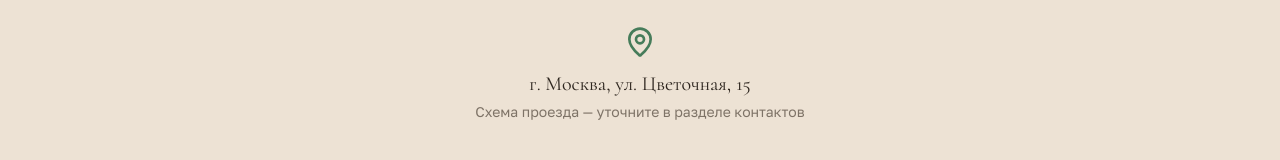
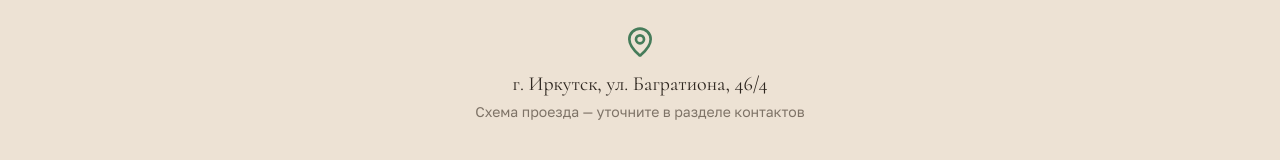
Before and after one commit to pr-poehali-dev/body-slim-lpg-website, a React (Vite) app: page / in a window 1280 px wide. Shown: the part 7869-8029 px from the top of the page. Built offline with nearby package versions, Linux system fonts and the light colour scheme.

Commit message:
Update contact address to Irkutsk

```diff
--- a/src/pages/Index.tsx
+++ b/src/pages/Index.tsx
@@ -675,7 +675,7 @@ export default function Index() {
                 <h3 className="font-display text-2xl text-foreground mb-6">Как нас найти</h3>
                 <div className="space-y-5">
                   {[
-                    { icon: "MapPin", label: "Адрес", value: "г. Москва, ул. Цветочная, 15, офис 204" },
+                    { icon: "MapPin", label: "Адрес", value: "г. Иркутск, ул. Багратиона, 46/4" },
                     { icon: "Phone", label: "Телефон", value: "+7 (999) 123-45-67" },
                     { icon: "Mail", label: "Email", value: "hello@bodyslim-anetka.ru" },
                     { icon: "Clock", label: "Режим работы", value: "Пн–Сб: 9:00–21:00, Вс: 10:00–18:00" },
@@ -723,7 +723,7 @@ export default function Index() {
       <div className="h-64 bg-warm-beige relative overflow-hidden flex items-center justify-center">
         <div className="text-center">
           <Icon name="MapPin" size={32} className="text-sage mx-auto mb-3" />
-          <p className="font-display text-xl text-foreground">г. Москва, ул. Цветочная, 15</p>
+          <p className="font-display text-xl text-foreground">г. Иркутск, ул. Багратиона, 46/4</p>
           <p className="font-body text-sm text-muted-foreground mt-1">Схема проезда — уточните в разделе контактов</p>
         </div>
       </div>
```
